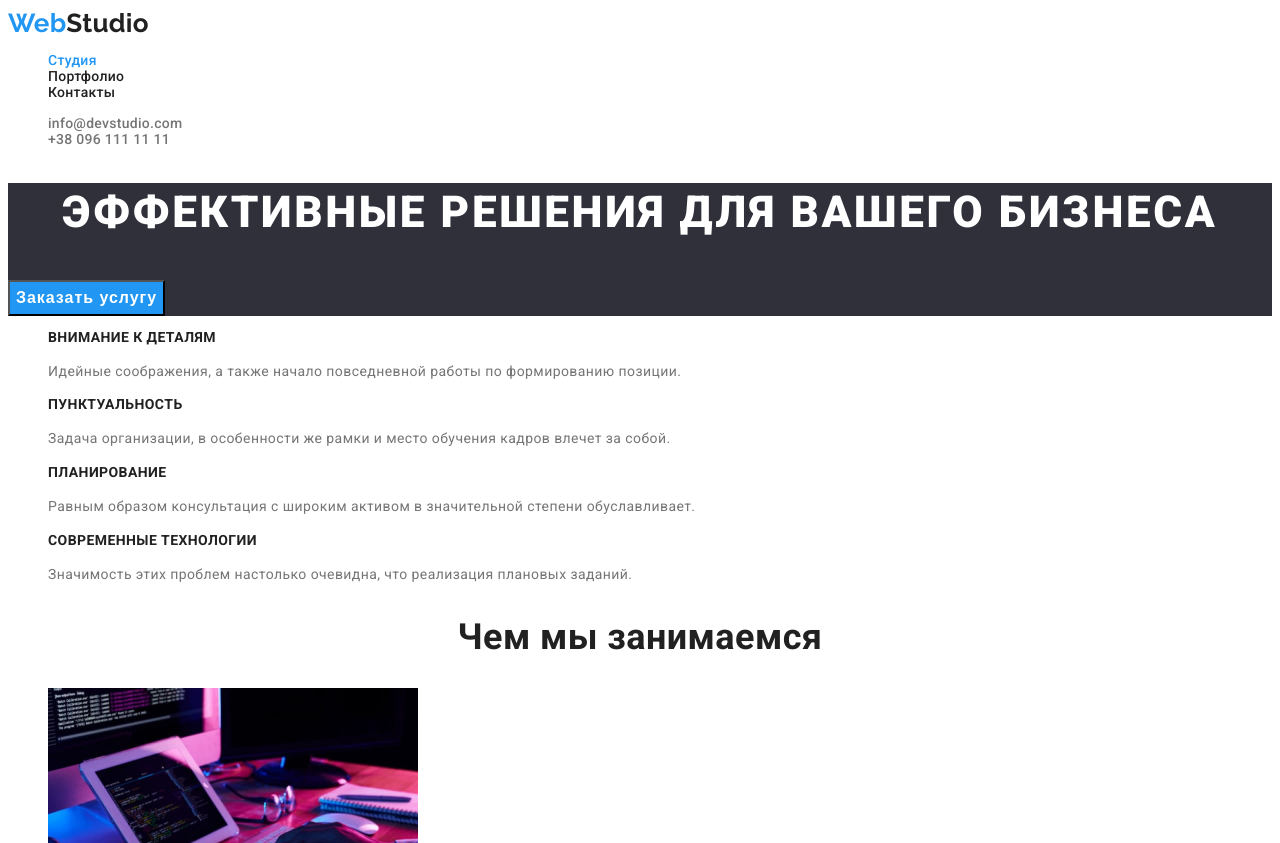
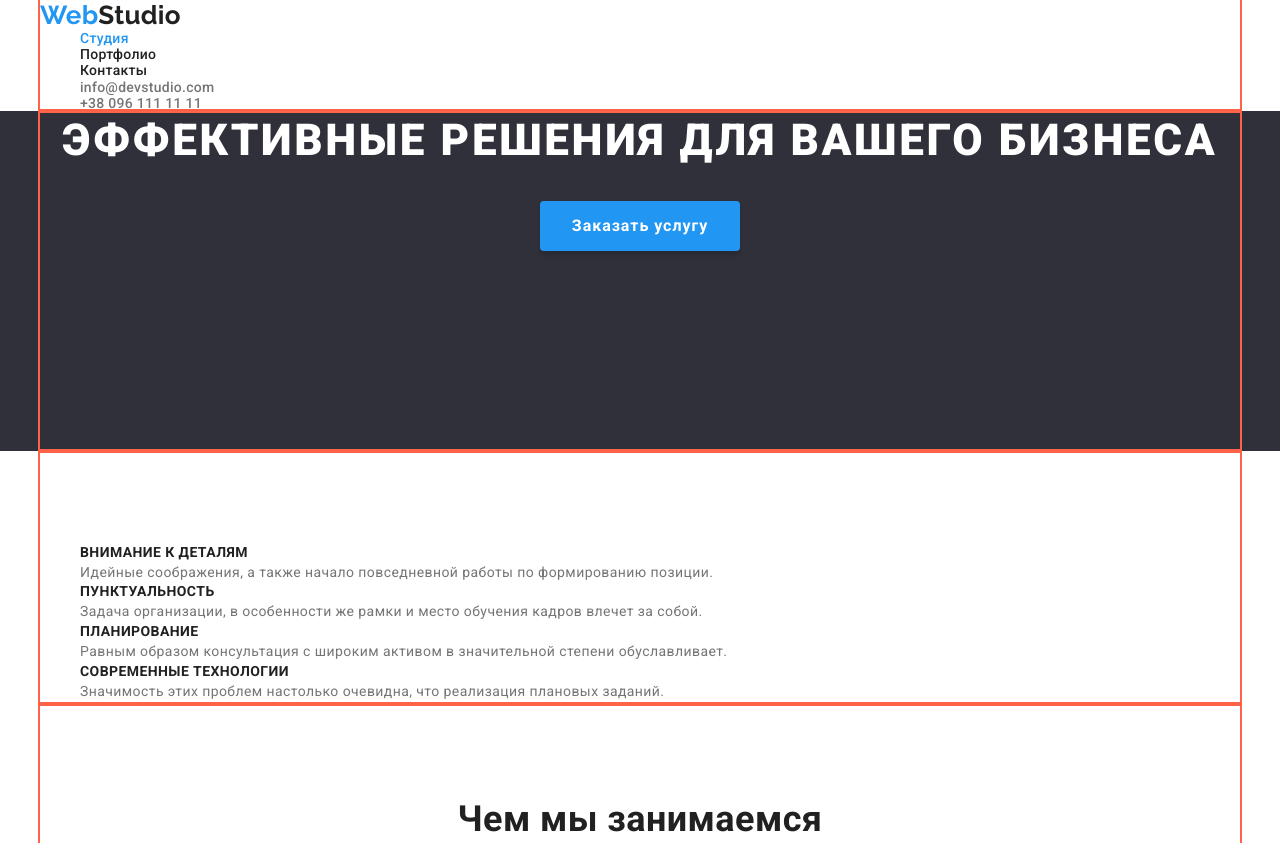
Before and after one commit to Igorunka/goit-markup-hw-03, a plain HTML site: page index.html in a window 1280 px wide. Shown: the top 843 px of the page. Drawn offline with nearby package versions, Linux system fonts and the light colour scheme.

Commit message:
padding, margin

```diff
--- a/css/styles.css
+++ b/css/styles.css
@@ -2,6 +2,17 @@
 /* додатковий колір #757575 */
 /* акцент #2196F3 */
 /* білий колір #ffffff */
+html{
+    box-sizing: border-box;
+}
+
+*,
+
+*::before,
+
+*::after{box-sizing: inherit;
+
+}
 
 :root {
     --main-text-color: #212121;
@@ -16,11 +27,32 @@ color: var(--main-text-color);
 letter-spacing: 0.03em;
 font-size: 14px;
 }
+
+
+/* exsamples */
+.container{
+    outline: 2px solid tomato;
+    width: 1200px;
+    margin-left: auto;
+    margin-right: auto;
+
+
+}
+/* .btn-hero{
+
+} */
+/* end examples */
+
+
+
+
+
 .button{
     cursor: pointer;
 }
 /* Header */
     /* Logo */
+
 .logo{
 font-family: Raleway, sans-serif;
 font-weight: 700;
@@ -42,6 +74,7 @@ letter-spacing: 0.02em;
 }
 .site-nav, .contacts-header{
     list-style: none;
+    margin: 0px;
 }
 .site-nav .link{
     color: var(--main-text-color);
@@ -65,10 +98,19 @@ letter-spacing: 0.02em;
 }
                                    /* Studio */
    /* Hero */
+   /* .main{
+    outline: 2px solid tomato;
+   } */
 .hero{
     background-color: #2F303A;
+    text-align: center;
+
 }
 .text-hero{
+
+margin-top: 0px;
+margin-bottom: 30px;
+
     color: var(--white-text-color);
 font-weight: 900;
 font-size: 44px;
@@ -78,7 +120,14 @@ letter-spacing: 0.06em;
 text-transform: uppercase;
 }
 .hero .button{
-    color: var(--white-text-color);
+    border-radius: 4px;
+padding: 10px 32px;
+min-width: 200px;
+box-shadow: 0px 4px 4px rgba(0, 0, 0, 0.15);
+border: 0px;
+margin-bottom: 200px;
+
+color: var(--white-text-color);
 background-color: var(--accent-color);
 font-weight: 700;
 font-size: 16px;
@@ -86,62 +135,98 @@ line-height: 1.87;
 letter-spacing: 0.06em;
 }
      /* Feature */
+
+
 .display{
     display: none;
 }
 .list-feature{
     list-style: none;
+    margin: 0px;
+   padding-top: 94px;
 }
 .list-feature .title{
     font-weight: 700;
 font-size: 14px;
 line-height: 1.14;
 text-transform: uppercase;
+margin:0px;
 }
 .list-feature .desc{
     color: var(--second-text-color);
 line-height: 1.7;
+margin: 0px;
 }
      /* Work */
+
+
      .list-work{
     list-style: none;
+    margin: 0px;
+    padding-bottom: 94px;
 }
+
 .desc-work, .desc-team{
     font-weight: 700;
 font-size: 36px;
 line-height: 1.17;
 text-align: center;
+margin: 0px;
+padding-top: 94px;
 }
+.desc-work{
+    margin-bottom: 50px;
+}
+
      /* Team */
+.team{
+    background-color: #F5F4FA;
+}
+
 .team-list{
     list-style: none;
+    margin: 0px;
+    padding-bottom: 94px;
 }
 .team-list .title{
     font-weight: 500;
 font-size: 16px;
 line-height: 1.19;
+margin: 0px;
 }
 .team-list .desc{
     color: var(--second-text-color);
 font-size: 16px;
 line-height: 1.19;
+margin: 0px;
 }
                                   /* Portfolio */
 /* Filter */
 .filter{
     list-style: none;
 }
+
+
 .filter .button{
     font-weight: 500;
 font-size: 16px;
 line-height: 1.62;
 text-align: center;
+background-color: #F5F4FA;
+border-radius: 4px;
+padding: 6px 22px;
+border: 0px;
+
 }
 .filter .button:hover,
 .filter .button:focus{
     color: var(--white-text-color);
     background-color: var(--accent-color);
 }
+
+
+
+
 /* Gallery */
 .gallery{
     list-style: none;
@@ -165,9 +250,12 @@ line-height: 1.87;
 /* Footer */
 .page-footer{
     background-color: #2F303A;
+
 }
 .page-footer .logo{
-    color: var(--white-text-color);
+color: var(--white-text-color);
+
+
 }
 .adress-list{
     list-style: none;
--- a/index.html
+++ b/index.html
@@ -8,12 +8,14 @@
     <link rel="preconnect" href="https://fonts.googleapis.com">
 <link rel="preconnect" href="https://fonts.gstatic.com" crossorigin>
 <link href="https://fonts.googleapis.com/css2?family=Raleway:wght@700&family=Roboto:wght@400;500;700;900&display=swap" rel="stylesheet">
+<link rel="stylesheet" href="https://cdnjs.cloudflare.com/ajax/libs/modern-normalize/1.1.0/modern-normalize.min.css">
 <link rel="stylesheet" href="./css/styles.css">
 </head>
 <body>
 
     <!--Шапка-->
     <header class="page-header">
+        <div class="container">
             <nav class="navigation">
                 <a href="https://github.com/Igorunka/goit-markup-hw-02.git" class="logo">
                     <span class="logo-web">Web</span>Studio</a>
@@ -27,16 +29,22 @@
                 <li><a href="mailto:info@devstudio.com" class="link">info@devstudio.com</a></li>
                 <li><a href="tel:+380961111111" class="link">+38 096 111 11 11</a></li>
             </ul>
+        </div>
+
     </header>
-    <main>
+    <main class="main">
         <!--Герой-->
     <section class="hero">
+        <div class="container">
         <h1 class="text-hero">Эффективные решения для вашего бизнеса</h1>
         <button type="button" class="button">Заказать услугу</button>
+        </div>
+
     </section>
 
     <!--Особенности-->
     <section class="feature">
+        <div class="container">
         <h2 class="display">Особенности</h2>
         <ul class="list-feature">
             <li>
@@ -56,10 +64,12 @@
                 <p class="desc">Значимость этих проблем настолько очевидна, что реализация плановых заданий.</p>
             </li>
         </ul>
+        </div>
     </section>
 
     <!--Чем мы занимаемся-->
     <section class="work">
+        <div class="container">
         <h2 class="desc-work">Чем мы занимаемся</h2>
         <ul class="list-work">
             <li>
@@ -72,10 +82,12 @@
                 <img src="./images/photo3.jpg" alt="Фото 3 - дизайнерские решения" width="370">
             </li>
         </ul>
+        </div>
     </section>
 
     <!--Наша команда-->
     <section class="team">
+        <div class="container">
         <h2 class="desc-team">Наша команда</h2>
         <ul class="team-list">
             <li>
@@ -103,11 +115,13 @@
                     <p lang="en" class="desc">UI Designer</p>
             </li>
         </ul>
+        </div>
     </section>
     </main>
 
     <!---Футер-->
     <footer class="page-footer">
+        <div class="container">
             <a href="https://github.com/Igorunka/goit-markup-hw-02.git" class="logo">
                 <span class="logo-web">Web</span>Studio</a>
             <address>
@@ -117,6 +131,7 @@
                     <li><a href="tel:+380991111111" class="link">+38 099 111 11 11</a></li>
                 </ul>
             </address>
+        </div>
     </footer>
 </body>
 </html>
```
Also changed, not shown: portfolio.html (+1 -0 lines). Lines whose indentation alone changed are shown as unchanged.
